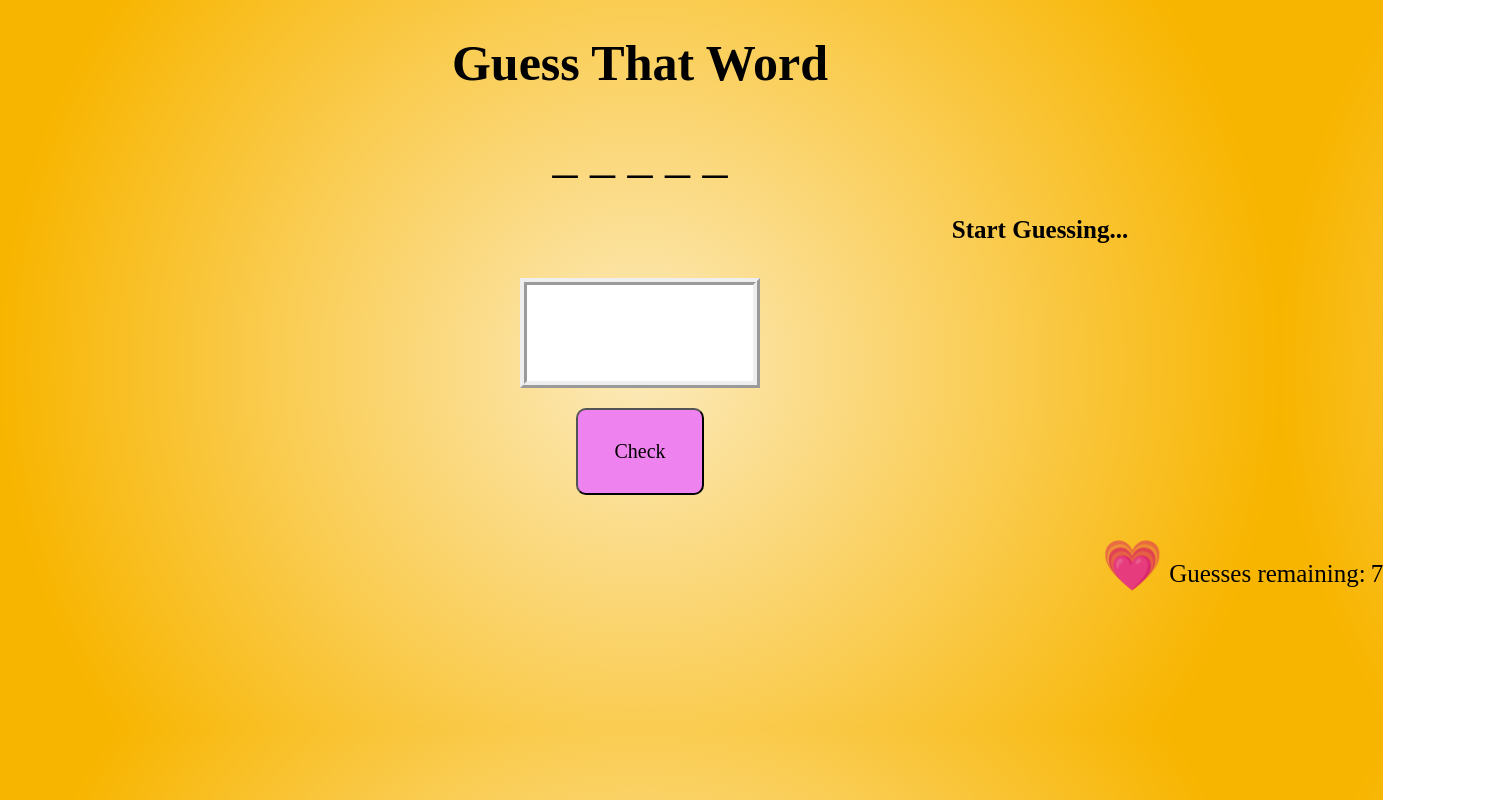
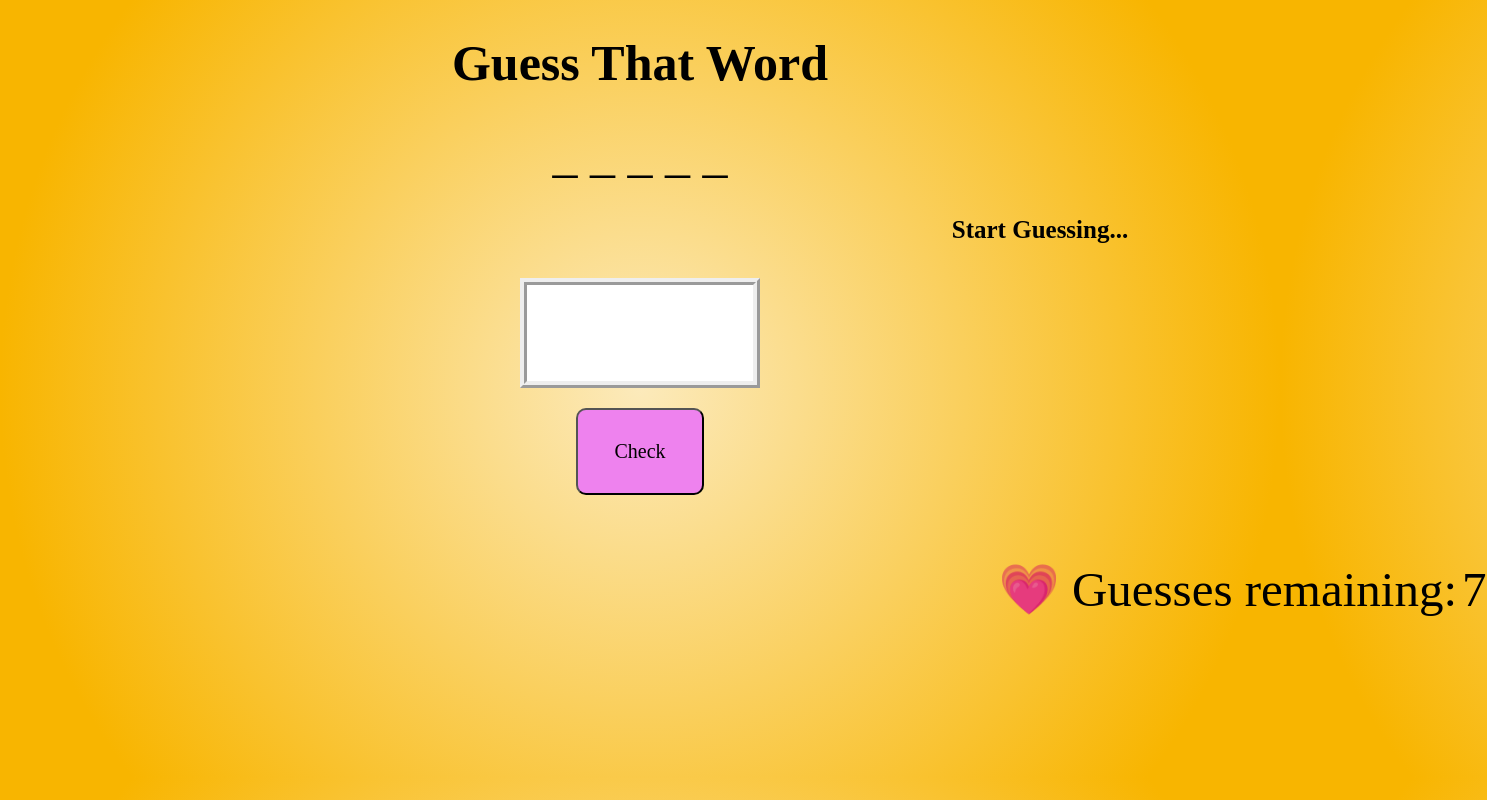
Before and after one commit to kbrandt123/Guess-That-Word, a plain HTML site: page Guess-that-Word-master/index.html in a window 1280 px wide. Shown: the whole page, 1487 px wide, since content can reach past the window. Drawn offline with Linux system fonts and the light colour scheme; a web font is replaced by a local one.

Commit message:
Changed styling

```diff
--- a/Guess-that-Word-master/main.css
+++ b/Guess-that-Word-master/main.css
@@ -69,12 +69,13 @@ h1 {
   position: relative;
   left: 600px;
   bottom: 50px;
-  font-size: 25px;
+  font-size: 49px;
 }
 
 .score {
   position: relative;
   left: 5px;
+  font-size: 49px;
 }
 
 .heart {
--- a/Guess-that-Word-master/script.js
+++ b/Guess-that-Word-master/script.js
@@ -10,7 +10,7 @@ const randomWords = [
   "quiet",
   "ocean",
   "laugh",
-  "incel",
+  "trial",
   "stall",
   "kites",
   "wires",
@@ -32,7 +32,7 @@ const randomWords = [
   "break",
   "youth",
   "style",
-  "raves",
+  "wreck",
   "mania",
   "story",
   "phone",
```
